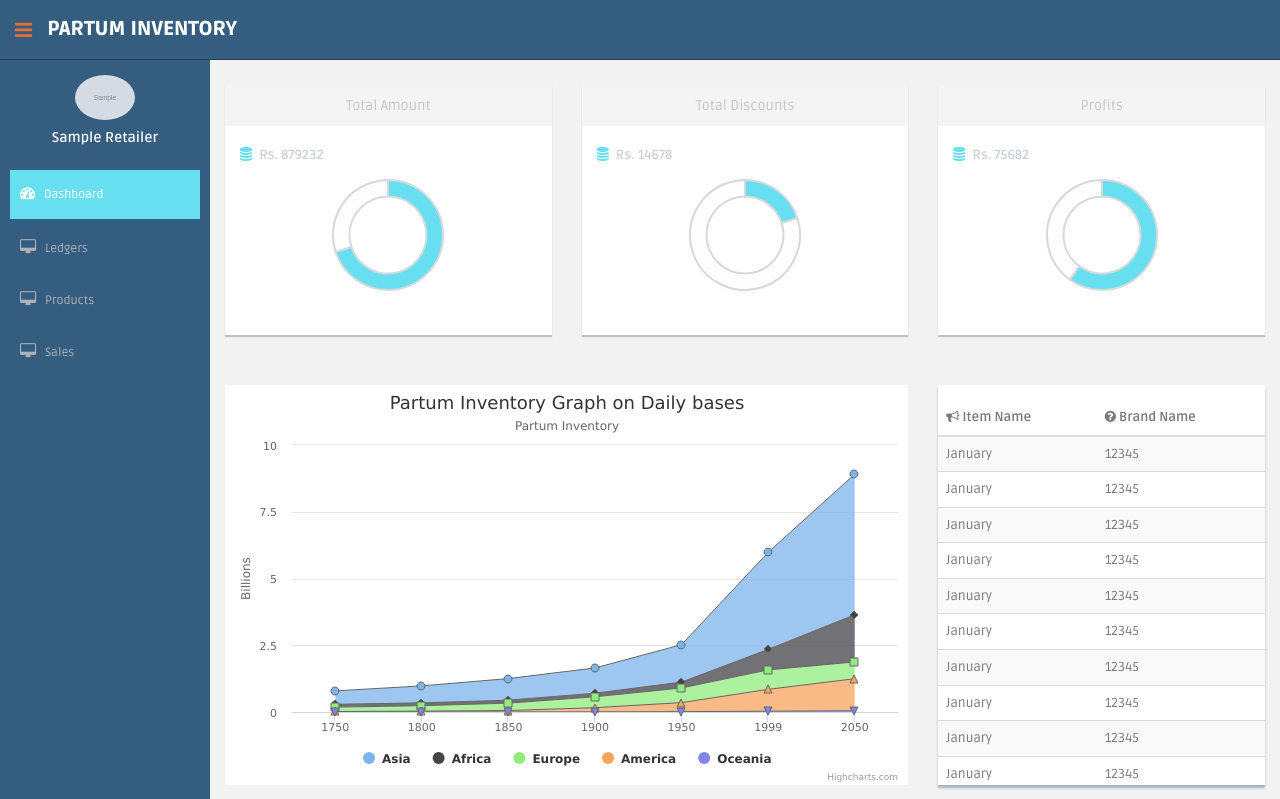
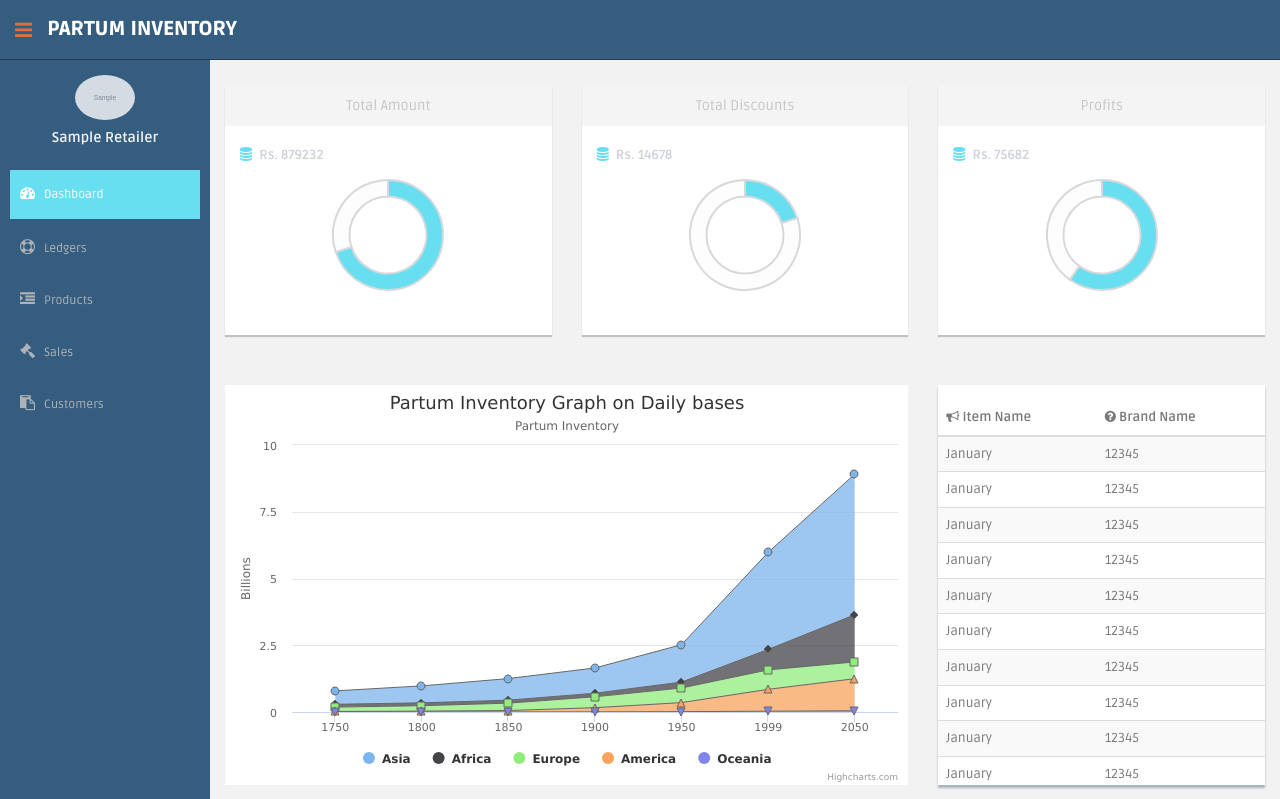
Before and after one commit to janzaheer/partum_inventory, a Django app: page / in a window 1280 px wide. Shown: the top 799 px of the page. Run offline with Django 3.2, Linux system fonts and the light colour scheme; a user stored in the database is signed in; tables that the repository leaves empty hold one stand-in row (values such as "Sample post"); grey boxes marked "Sample" are stand-in pictures; some libraries are stand-ins or nearby versions.

Commit message:
base template indendation fix and customer side menu added

```diff
--- a/templates/base.html
+++ b/templates/base.html
@@ -62,7 +62,7 @@
                 {% if request.user.retailer_user.role_type == request.user.retailer_user.ROLE_TYPE_DATA_ENTRY_USER or request.user.retailer_user.role_type == request.user.retailer_user.ROLE_TYPE_OWNER or request.user.retailer_user.role_type == request.user.retailer_user.ROLE_TYPE_VIEW_ACCOUNT %}
                     <li class="sub-menu">
                         <a class="{% block menu_ledger %}{% endblock %}" href="javascript:;" >
-                          <i class="fa fa-desktop"></i>
+                            <i class="fa fa-life-ring"></i>
                             <span>Ledgers</span>
                         </a>
                         <ul class="sub">
@@ -75,7 +75,7 @@
                 {% if request.user.retailer_user.role_type == request.user.retailer_user.ROLE_TYPE_DATA_ENTRY_USER or request.user.retailer_user.role_type == request.user.retailer_user.ROLE_TYPE_OWNER or request.user.retailer_user.role_type == request.user.retailer_user.ROLE_TYPE_VIEW_ACCOUNT %}
                     <li class="sub-menu">
                         <a class="{% block menu_product %}{% endblock %}" href="javascript:;" >
-                          <i class="fa fa-desktop"></i>
+                            <i class="fa fa-indent"></i>
                             <span>Products</span>
                         </a>
                         <ul class="sub">
@@ -89,7 +89,7 @@
                 {% if request.user.retailer_user.role_type == request.user.retailer_user.ROLE_TYPE_SALESMAN or request.user.retailer_user.role_type == request.user.retailer_user.ROLE_TYPE_OWNER or request.user.retailer_user.role_type == request.user.retailer_user.ROLE_TYPE_VIEW_ACCOUNT %}
                     <li class="sub-menu">
                         <a class="{% block menu_sales %}{% endblock %}" href="javascript:;" >
-                          <i class="fa fa-desktop"></i>
+                            <i class="fa fa-gavel"></i>
                             <span>Sales</span>
                         </a>
                         <ul class="sub">
@@ -98,6 +98,16 @@
                         </ul>
                     </li>
                 {% endif %}
+                <li class="sub-menu">
+                    <a class="{% block menu_customer %}{% endblock %}" href="javascript:;" >
+                        <i class="fa fa-clipboard"></i>
+                        <span>Customers</span>
+                    </a>
+                    <ul class="sub">
+                        <li class="{% block submenu_create_customer %}{% endblock %}"><a  href="{% url 'create_customer' %}">Create Customer</a></li>
+                        <li class="{% block submenu_list_customer %}{% endblock %}"><a  href="{% url 'customers' %}">Customers</a></li>
+                    </ul>
+                </li>
             </ul>
               <!-- sidebar menu end-->
           </div>
```
Lines whose indentation alone changed are shown as unchanged.
